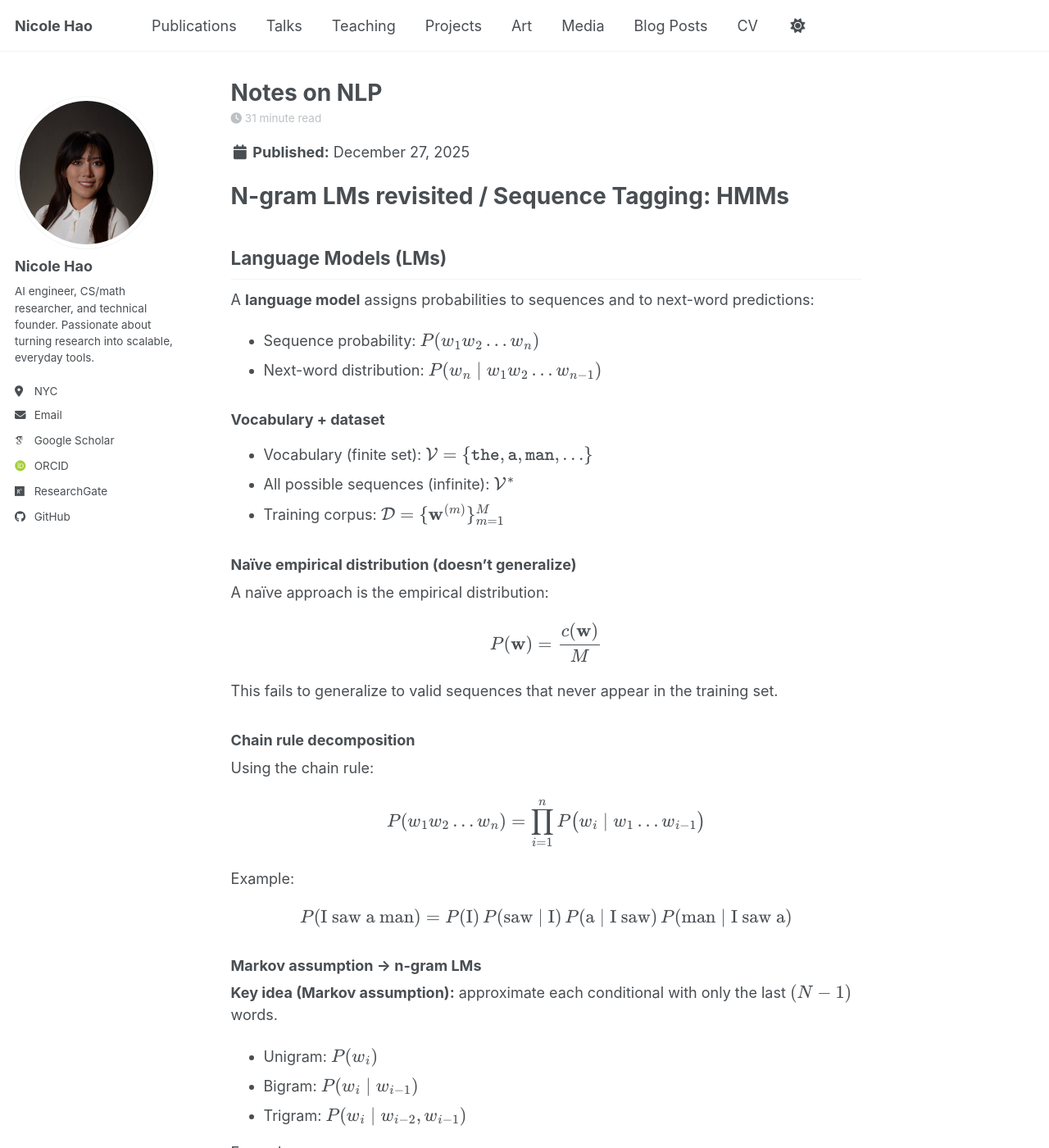
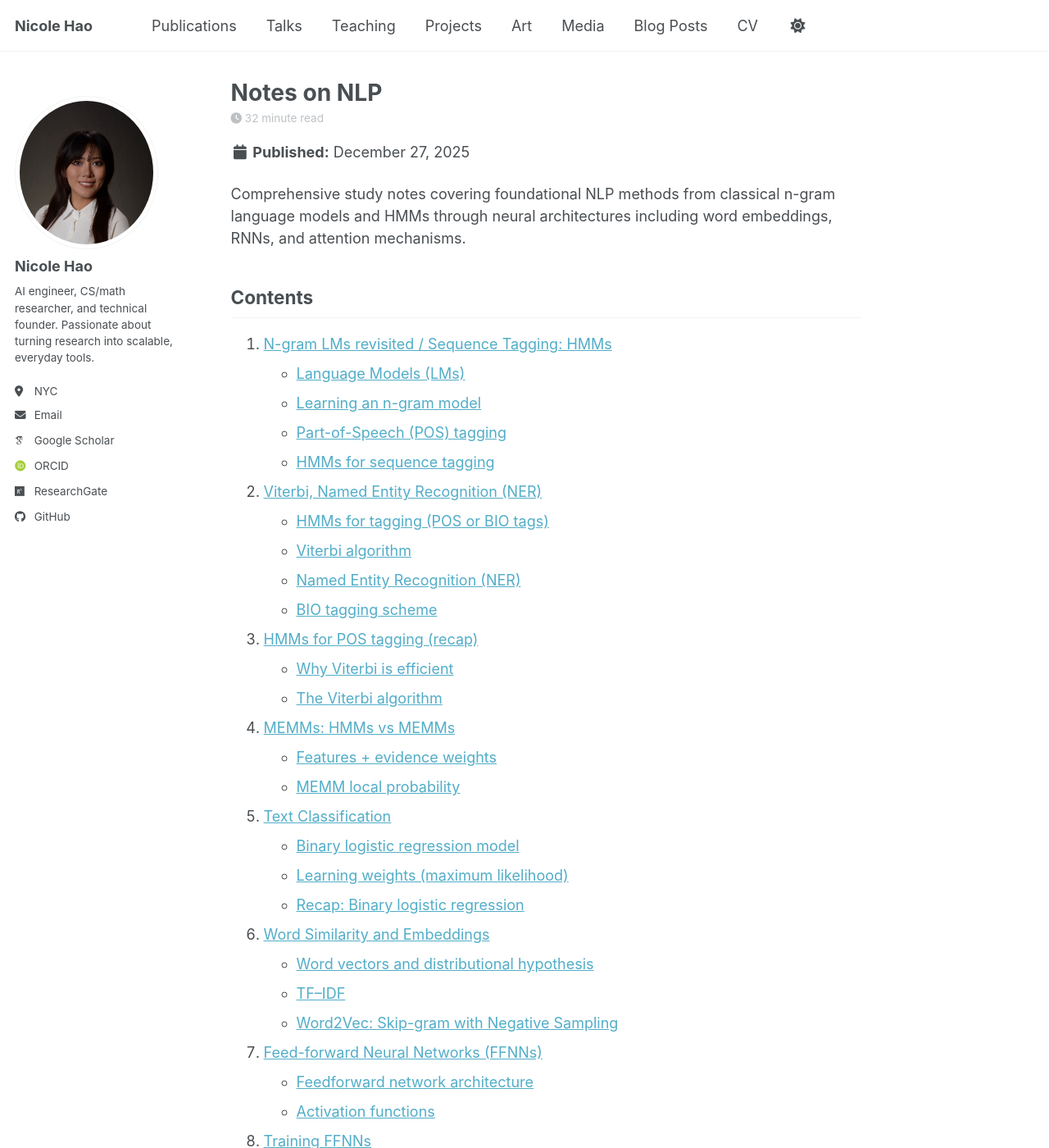
Before and after one commit to nicolehao34/nicolehao34.github.io, a Jekyll site: the page built from _posts/2025-12-27-NLP-notes.md, in a window 1280 px wide and 1400 px high. Shown: the whole window at 82% size. Built offline with Jekyll 4.4.1, drawn with Linux system fonts in a browser that asks for light colours; some web fonts are replaced; a script bundle is joined from its source files by our own code; library files that are not in the unit come from our copies; some of the changed text lies outside the part shown.

Commit message:
Expand NLP notes with detailed sections on various models and techniques. Add table of contents.;

```diff
--- a/_posts/2025-12-27-NLP-notes.md
+++ b/_posts/2025-12-27-NLP-notes.md
@@ -1,6 +1,68 @@
 ---
 layout: single
 title: Notes on NLP
+---
+
+
+Comprehensive study notes covering foundational NLP methods from classical n-gram language models and HMMs through neural architectures including word embeddings, RNNs, and attention mechanisms.
+
+
+## Contents
+
+1. [N-gram LMs revisited / Sequence Tagging: HMMs](#n-gram-lms-revisited--sequence-tagging-hmms)
+   - [Language Models (LMs)](#language-models-lms)
+   - [Learning an n-gram model](#learning-an-n-gram-model-mle--raw-counts)
+   - [Part-of-Speech (POS) tagging](#part-of-speech-pos-tagging)
+   - [HMMs for sequence tagging](#hmms-for-sequence-tagging-intro)
+
+2. [Viterbi, Named Entity Recognition (NER)](#viterbi-named-entity-recognition-ner)
+   - [HMMs for tagging (POS or BIO tags)](#hmms-for-tagging-pos-or-bio-tags)
+   - [Viterbi algorithm](#viterbi-algorithm-dynamic-programming)
+   - [Named Entity Recognition (NER)](#named-entity-recognition-ner)
+   - [BIO tagging scheme](#bio-tagging-scheme-for-ner)
+
+3. [HMMs for POS tagging (recap)](#1-hmms-for-pos-tagging-recap)
+   - [Why Viterbi is efficient](#2-why-viterbi-is-efficient)
+   - [The Viterbi algorithm](#3-the-viterbi-algorithm-hmm)
+
+4. [MEMMs: HMMs vs MEMMs](#memms-recap-hmms-vs-memms)
+   - [Features + evidence weights](#features--evidence-weights)
+   - [MEMM local probability](#memm-local-probability-multinomial-logistic-regression-form)
+
+5. [Text Classification](#text-classification-setup)
+   - [Binary logistic regression model](#binary-logistic-regression-model)
+   - [Learning weights (maximum likelihood)](#learning-weights-maximum-likelihood)
+   - [Recap: Binary logistic regression](#recap-binary-logistic-regression)
+
+6. [Word Similarity and Embeddings](#word-similarity-as-a-practical-nlp-concept)
+   - [Word vectors and distributional hypothesis](#word-vectors-and-the-distributional-hypothesis)
+   - [TF–IDF](#tf-idf)
+   - [Word2Vec: Skip-gram with Negative Sampling](#word2vec-skip-gram-with-negative-sampling-sgns)
+
+7. [Feed-forward Neural Networks (FFNNs)](#feed-forward-neural-networks-ffnns)
+   - [Feedforward network architecture](#feedforward-network)
+   - [Activation functions](#sigmoid-activation-function)
+
+8. [Training FFNNs](#training-ffnns-sgd-cross-entropy-backpropagation-and-language-modeling)
+   - [Stochastic gradient descent (SGD)](#stochastic-gradient-descent-sgd)
+   - [Cross-entropy loss](#cross-entropy-loss)
+   - [Error backpropagation](#error-backpropagation-procedure)
+   - [FFNNs for language modeling](#ffnns-for-language-modeling)
+
+9. [Recurrent Neural Networks (RNNs)](#recursive--recurrent-neural-networks-rnns)
+   - [RNN computation structure](#simple-rnn-computation-structure)
+   - [Training RNNs: BPTT](#training-rnns-backpropagation-through-time-bptt)
+   - [RNN architectures for NLP](#rnn-architectures-for-nlp-applications)
+
+10. [Encoder–Decoder Architecture](#encoder-decoder-rnn-architecture)
+    - [Seq2seq overview](#encoder-decoder-seq2seq-overview)
+    - [The encoder–decoder bottleneck](#the-encoder-decoder-bottleneck)
+    - [Attention mechanism](#attention)
+
+11. **Transformers** *(Work in Progress)*
+
+12. **Transformer-based Encoders** *(Work in Progress)*
+
 ---
 
 # N-gram LMs revisited / Sequence Tagging: HMMs
```
